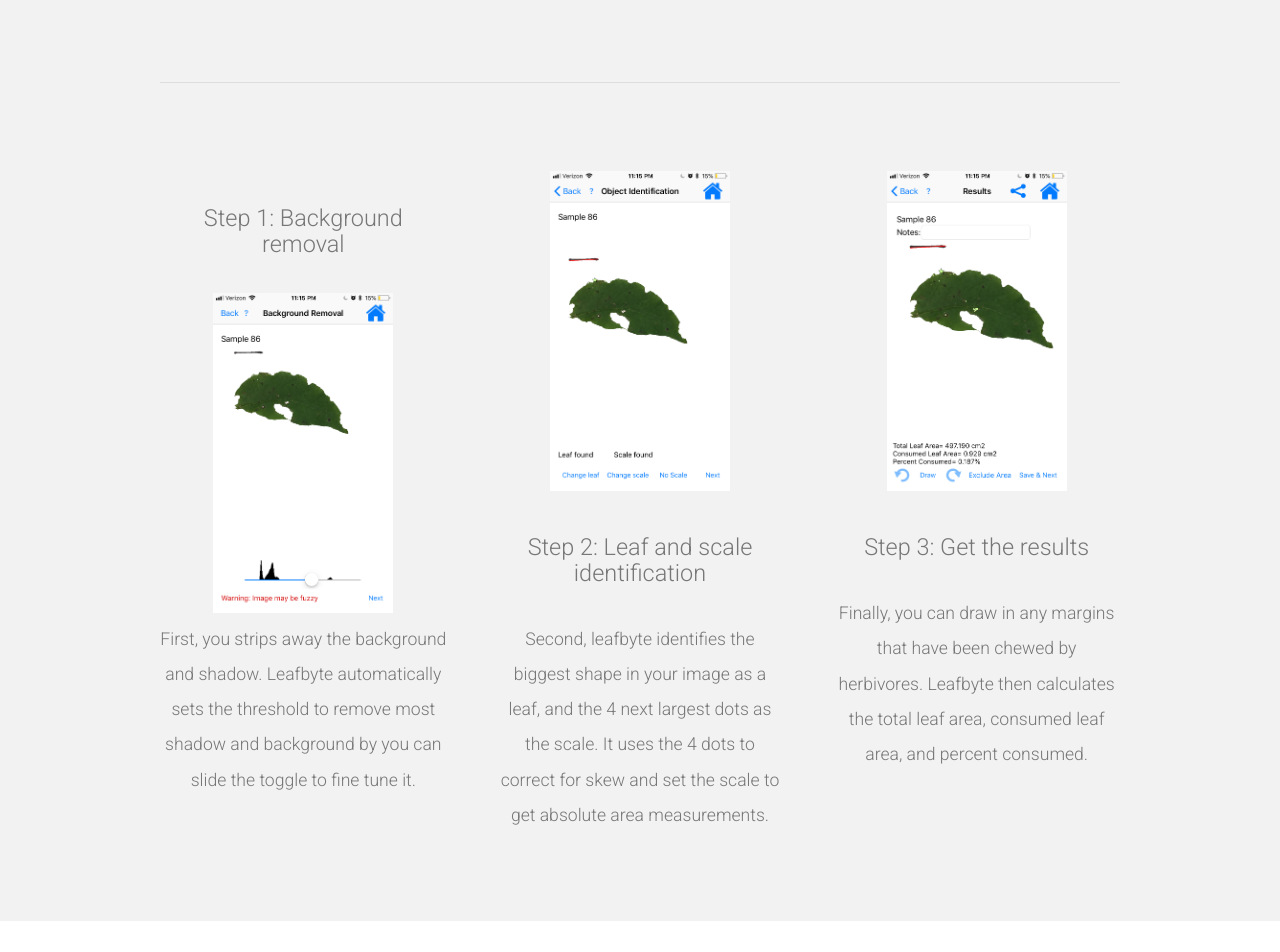
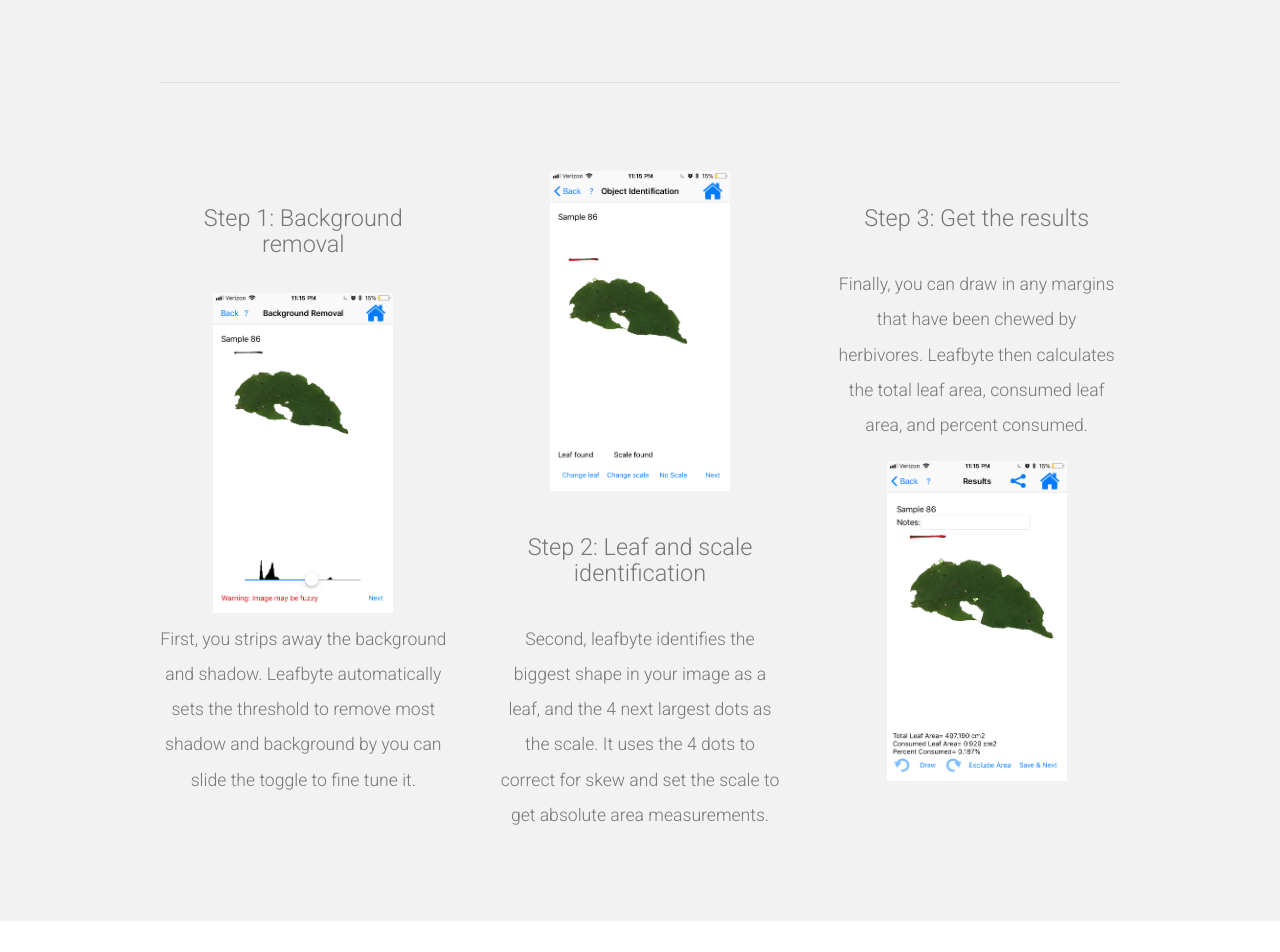
Before and after one commit to Zoegp/zoegp.github.io, a Jekyll site: the page leafbyte.html, which Jekyll copies as it is, in a window 1280 px wide. Shown: the part 584-1536 px from the top of the page. Built offline with Jekyll 4.4.1, drawn with Linux system fonts in a browser that asks for light colours; nearby versions of some CDN libraries.

Commit message:
Update leafbyte.html

```diff
--- a/leafbyte.html
+++ b/leafbyte.html
@@ -65,9 +65,10 @@
 				<p>Second, leafbyte identifies the biggest shape in your image as a leaf, and the 4 next largest dots as the scale. It uses the 4 dots to correct for skew and set the scale to get absolute area measurements. </p>
 			</section>
 			<section class="4u">
-				<img src="../assets/images/step3.PNG" width="180"/>
 				<h3>Step 3: Get the results</h3>
 				<p>Finally, you can draw in any margins that have been chewed by herbivores. Leafbyte then calculates the total leaf area, consumed leaf area, and percent consumed. </p>
+				<img src="../assets/images/step3.PNG" width="180"/>
+
 			</section>
 
 		</div>
```
